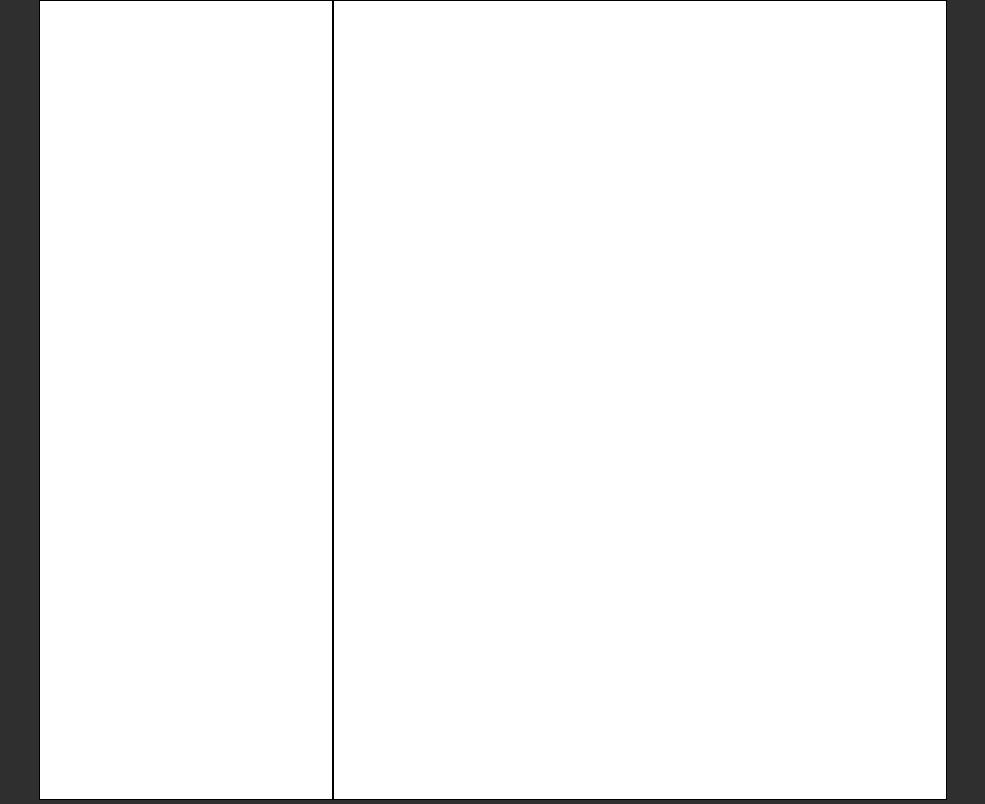
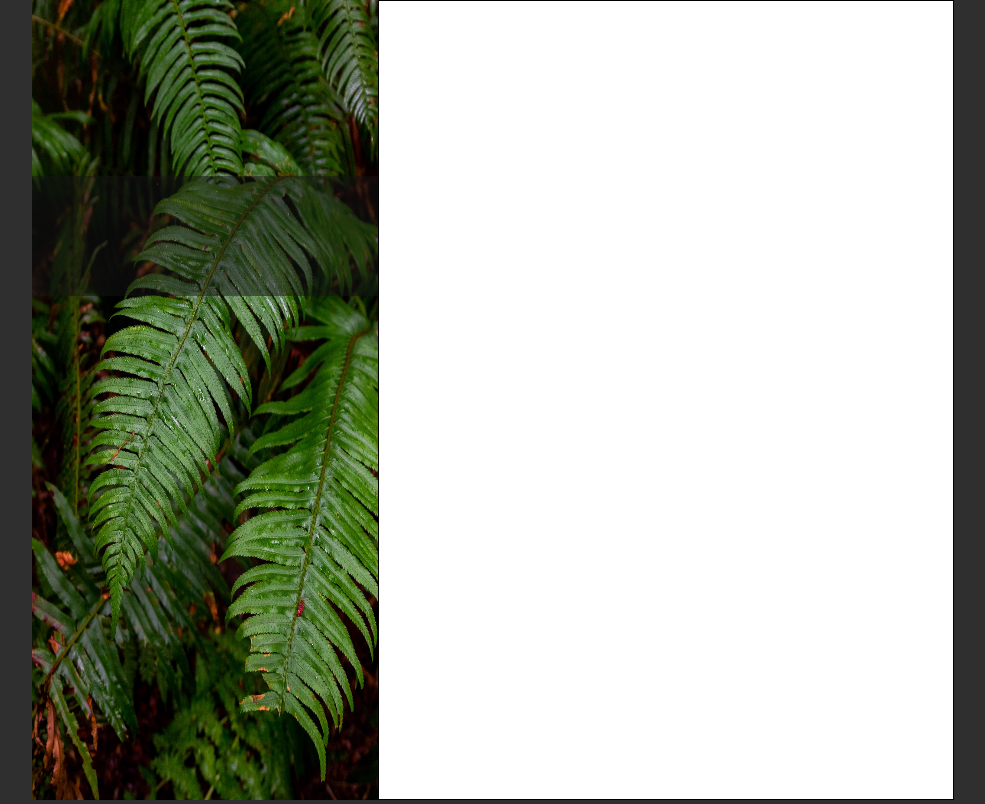
Before and after one commit to SalamanderCtesiphon/Sign-up-Form, a plain HTML site: page index.html in a window 1280 px wide. Shown: the whole page, without its empty margins (147-1132 px from the left). Drawn offline with Linux system fonts and the light colour scheme.

Commit message:
postioned logo banner within the image on the left column

```diff
--- a/index.html
+++ b/index.html
@@ -11,6 +11,11 @@
 <body>
     <div class="container">
         <div class="left-column">
+            <img src="halie-west-25xggax4bSA-unsplash.jpg" alt="
+            a photo of a fern in the forest">
+            <div class="logo-banner">
+
+            </div>
 
         </div>
         <div class="right-column">
--- a/style.css
+++ b/style.css
@@ -14,15 +14,26 @@ body {
 }
 
 .left-column {
-    border: 1px solid black;
-    background-color: white;
-    width: 23vw;
+    width: 27vw;
     height: 100vh;
 }
 
+img {
+    width: 27vw;
+    height: 100vh;
+}
+
+.logo-banner {
+    width: 27vw;
+    height: 15vh;
+    background-color: rgba(20, 20, 20, 0.5);
+    position: absolute;
+    top: 22vh;
+    right: 59vw;
+}
 .right-column {
     border: 1px solid black;
     background-color: white;
-    width: 48vw;
+    width: 45vw;
     height: 100vh;
 }
```
